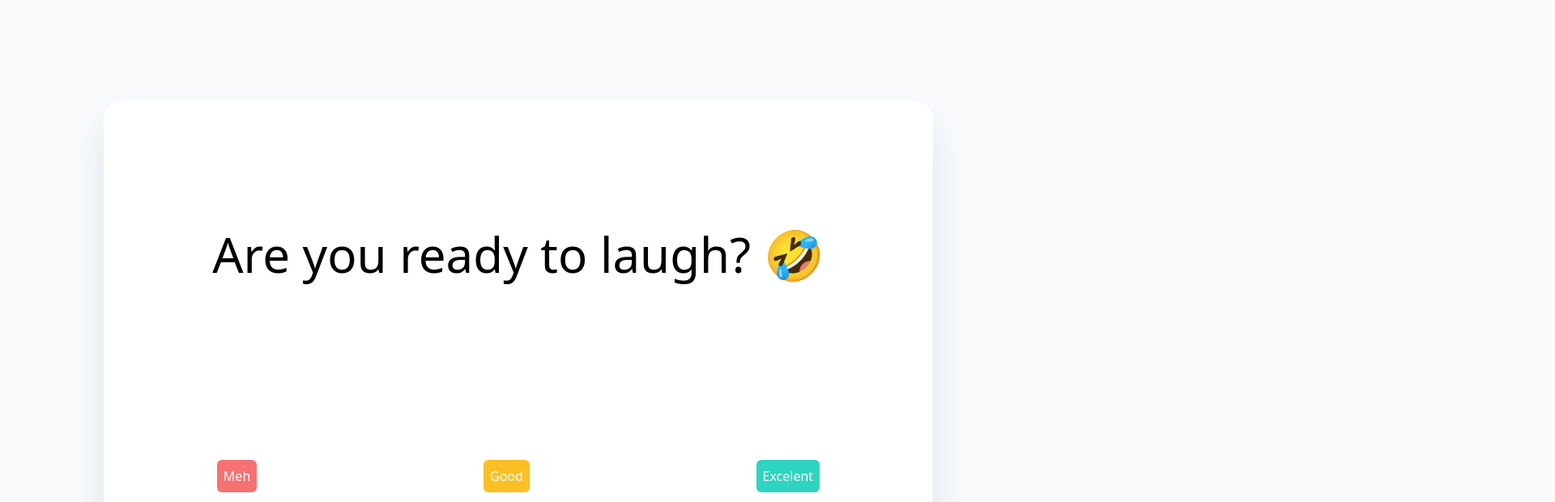
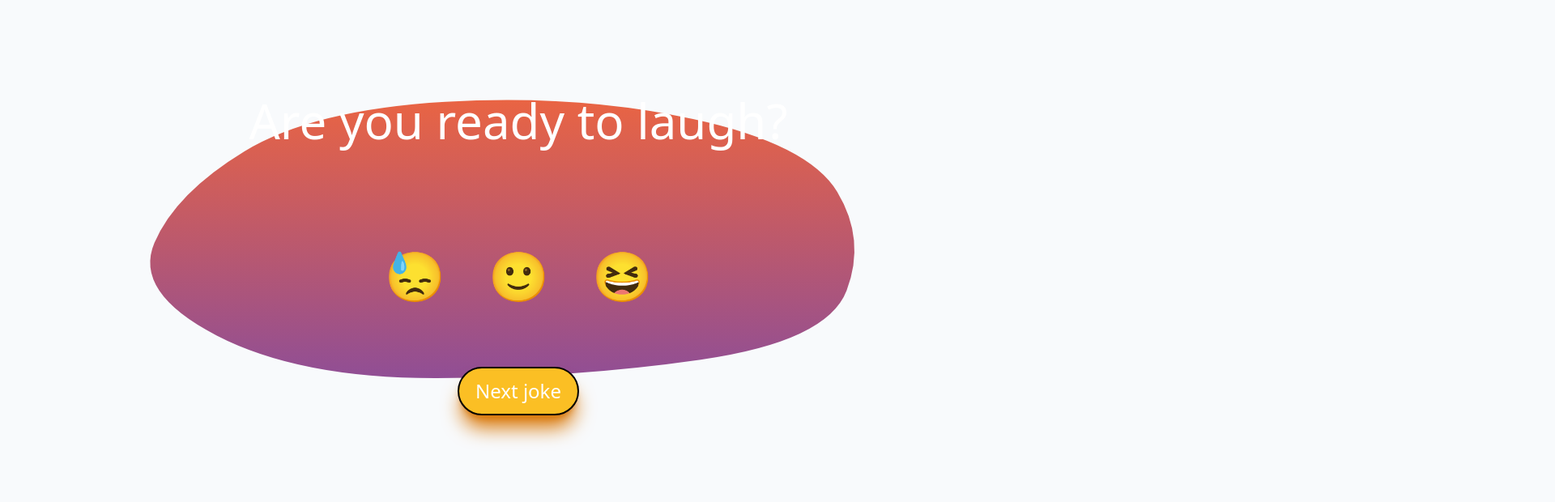
Before and after one commit to Swarleys/Sprint5, a website built with Vite: page index.html in a window 1280 px wide. Shown: the part 116-736 px from the top of the page at 81% size, 1920 px wide, since content can reach past the window. Built offline with nearby package versions, Linux system fonts and the light colour scheme; no server answers.

Commit message:
Exercici 6

```diff
--- a/index.html
+++ b/index.html
@@ -6,39 +6,37 @@
     <meta name="viewport" content="width=device-width, initial-scale=1.0" />
     <title>Joke App</title>
   </head>
-  <body class="bg-slate-50">
-    <p class="weather"></p>
+  <body class="bg-slate-50 relative">
+    <div class="flex items-center mt-5 ml-5">
+      <img
+        src=""
+        alt=""
+        class="weatherImg pr-3 border-r-[5px] border-r-black"
+      />
+      <p class="weather pl-5 text-4xl"></p>
+    </div>
+    <div class="bg-blob-1 w-[300px] h-[300px] left-[300px] top-[100px] absolute"></div>
     <main
-      class="flex justify-center items-center flex-col my-60 py-40 rounded-3xl bg-white max-w-5xl m-auto align-middle shadow-2xl shadow-slate-300"
+      class="flex justify-center items-center flex-col rounded-3xl max-w-6xl m-auto align-middle bg-main-content bg-no-repeat mt-[15%]"
     >
-      <h1 class="text-6xl">Are you ready to laugh? 🤣</h1>
-      <p class="joke py-28 text-2xl mx-12"></p>
-      <div class="flex mb-20 justify-around w-full">
-        <button
-          class="p-2 rounded-md bg-red-400 text-white"
-          onclick="addScore(1)"
-        >
-          Meh</button
-        ><button
-          class="p-2 rounded-md bg-amber-400 text-white"
-          onclick="addScore(2)"
-        >
-          Good</button
-        ><button
-          class="p-2 rounded-md bg-teal-400 text-white"
-          onclick="addScore(3)"
-        >
-          Excelent
-        </button>
+      <h1 class="text-6xl text-white">Are you ready to laugh?</h1>
+      <p
+        class="joke py-16 text-2xl text-white items-center w-[800px] text-center"
+      ></p>
+      <div class="flex mb-20 justify-around w-96">
+        <button class="text-6xl border-transparent scoring-buttons" onclick="addScore(1)" disabled>😓</button>
+        <button class="text-6xl border-transparent scoring-buttons" onclick="addScore(2)" disabled>🙂</button>
+        <button class="text-6xl border-transparent scoring-buttons" onclick="addScore(3)" disabled>😆</button>
       </div>
       <button
         type="button"
         onclick="getJoke()"
-        class="bg-blue-400 p-2 rounded-md text-white max-w-fit"
+        class="bg-amber-400 p-3 px-5 rounded-[50px] text-white max-w-fit text-2xl border-black border-2 shadow-xl shadow-amber-600"
       >
         Next joke
       </button>
     </main>
+    <div class="bg-blob-2 w-[500px] h-[500px] left-[1500px] top-[1200px] absolute"></div>
     <script type="module" src="./src/main.ts"></script>
   </body>
 </html>
--- a/src/main.ts
+++ b/src/main.ts
@@ -5,8 +5,11 @@ let reportJokes: jokeQuality[] = [];
 
 const JOKEAPI = `https://icanhazdadjoke.com/`;
 const NORRISAPI = `https://api.chucknorris.io/jokes/random`;
-const jokeElement = <HTMLParagraphElement>document.querySelector('.joke')
-const weatherElement = <HTMLParagraphElement>document.querySelector('.weather')
+const jokeElement = <HTMLParagraphElement>document.querySelector('.joke');
+const weatherElement = <HTMLParagraphElement>document.querySelector('.weather');
+const weatherImgElement = <HTMLImageElement>document.querySelector('.weatherImg');
+const buttons: HTMLButtonElement[] = Array.from(document.querySelectorAll('.scoring-buttons') as NodeListOf<HTMLButtonElement>);
+let buttonsEnabled = false;
 
 const getDadJoke = async (): Promise<JokeDadResponse> => {
   const response = await fetch(JOKEAPI, {
@@ -54,19 +57,26 @@ const getWeather = async (lat: string, lon: string, API_KEY: string, units: stri
   const response = await fetch(`https://api.openweathermap.org/data/2.5/weather?lat=${lat}&lon=${lon}&appid=${API_KEY}&units=${units}`);
 
   const weatherResponse: WeatherResponse = await response.json();
-  weatherElement.innerText = `The weather in ${weatherResponse.name} is ${weatherResponse.weather[0].description}`;
+  weatherElement.innerText = `${weatherResponse.main.temp} ºC`;
+  weatherImgElement.src = `http://openweathermap.org/img/wn/${weatherResponse.weather[0].icon}@2x.png`;
+  weatherImgElement.alt = weatherResponse.weather[0].description;
 
   return weatherResponse;
 };
 
 const getJoke = (): Promise<JokeDadResponse | JokeNorrisResponse> => {
+  if (!buttonsEnabled) {
+    for (const button of buttons) {
+      button.disabled = false;
+    }
+    buttonsEnabled = true;
+  }
   const random = Math.ceil(Math.random() * 10);
 
   return random < 5 ? getDadJoke() : getNorrisJoke()
 }
 
 getWeather('41.3888', '2.159', import.meta.env.VITE_API_WEATHER, 'metric');
-getJoke();
 
 (<any>window).getJoke = getJoke;
 (<any>window).addScore = addScore;
--- a/src/style.css
+++ b/src/style.css
@@ -10,3 +10,14 @@
   color: #2c3e50;
   margin-top: 60px;
 }
+
+body {
+  overflow: hidden;
+}
+main {
+  height: 55vh;
+}
+
+button {
+  border: 3px solid black;
+}
--- a/tailwind.config.js
+++ b/tailwind.config.js
@@ -1,7 +1,13 @@
 module.exports = {
   content: ['./index.html'],
   theme: {
-    extend: {},
+    extend: {
+      backgroundImage: {
+        'main-content': "url('./images/main.svg')",
+        'blob-1': "url('./images/blob-1.svg')",
+        'blob-2': "url('./images/blob-2.svg')"
+      }
+    },
   },
   plugins: [],
 }
```
Also changed, not shown: images/blob-1.svg (added), images/blob-2.svg (added), images/main.svg (added).
